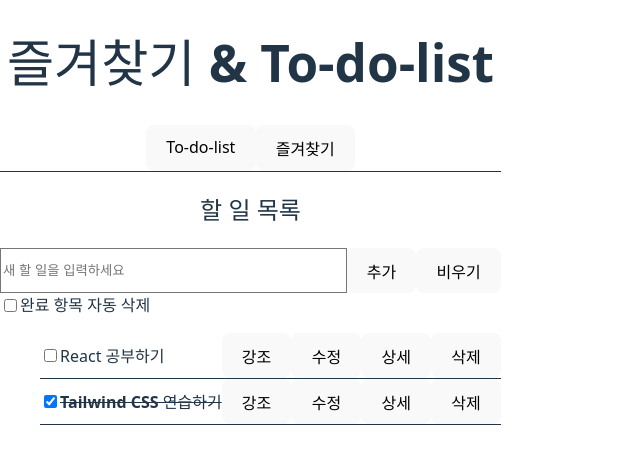
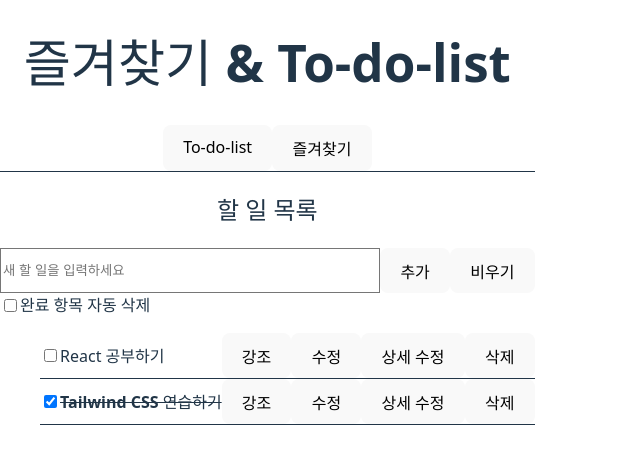
Before and after one commit to khs61254/Favorites_and_To-do-list, a React (Vite) app in the folder Favorites_and_To-do-list/: page / in a window 1280 px wide. Shown: the top 464 px of the page, without its empty margins (0-640 px from the left). Built offline with nearby package versions, Linux system fonts and the light colour scheme.

Commit message:
투두리스트의 '상세정보' 기능 보완

```diff
--- a/Favorites_and_To-do-list/src/components/TodoList.jsx
+++ b/Favorites_and_To-do-list/src/components/TodoList.jsx
@@ -129,7 +129,7 @@ const TodoList = () => {
         {todos.map((todo) => (
           <li
             key={todo.id}
-            className={`group relative flex justify-between items-center p-3 border-b`}
+            className={`flex justify-between items-center p-3 border-b`}
           >
             {editingId === todo.id ? (
               <div className="flex-grow flex items-center">
@@ -164,9 +164,16 @@ const TodoList = () => {
                     readOnly // Prevent double-toggling from label click
                     className="mr-3 form-checkbox h-5 w-5 text-blue-600 rounded focus:ring-blue-500"
                   />
-                  <span
-                    style={{ fontWeight: todo.isImportant ? 'bold' : 'normal' }}
-                    className={`${todo.completed ? 'line-through text-gray-400' : ''}`}>{todo.text}</span>
+                  <div className="relative group">
+                    <span
+                      style={{ fontWeight: todo.isImportant ? 'bold' : 'normal' }}
+                      className={`${todo.completed ? 'line-through text-gray-400' : ''}`}>{todo.text}</span>
+                    {todo.details && (
+                      <div className="absolute left-0 top-full mt-2 w-full p-2 bg-gray-100 border rounded-md shadow-lg opacity-0 group-hover:opacity-100 transition-opacity z-50">
+                        <p className="text-sm text-gray-700">{todo.details}</p>
+                      </div>
+                    )}
+                  </div>
                 </div>
                 <div className="flex items-center">
                   <button
@@ -192,7 +199,7 @@ const TodoList = () => {
                     onClick={() => startDetailsEditing(todo.id, todo.details)}
                     className="mr-2 text-gray-500 hover:text-gray-700 font-semibold"
                   >
-                    상세
+                    상세 수정
                   </button>
                   <button
                     onClick={() => deleteTodo(todo.id)}
@@ -201,18 +208,13 @@ const TodoList = () => {
                     삭제
                   </button>
                 </div>
-                {todo.details && (
-                  <div className="absolute left-0 top-full mt-2 w-full p-2 bg-gray-100 border rounded-md shadow-lg opacity-0 group-hover:opacity-100 transition-opacity">
-                    <p className="text-sm text-gray-700">{todo.details}</p>
-                  </div>
-                )}
               </>
             )}
           </li>
         ))}
       </ul>
       {detailsEditingId !== null && (
-        <div className="fixed inset-0 bg-black bg-opacity-50 flex items-center justify-center">
+        <div className="fixed inset-0 bg-black bg-opacity-50 flex items-center justify-center z-50">
           <div className="bg-white p-6 rounded-md shadow-lg w-1/3">
             <h3 className="text-lg font-bold mb-4">상세 정보 수정</h3>
             <textarea
```
